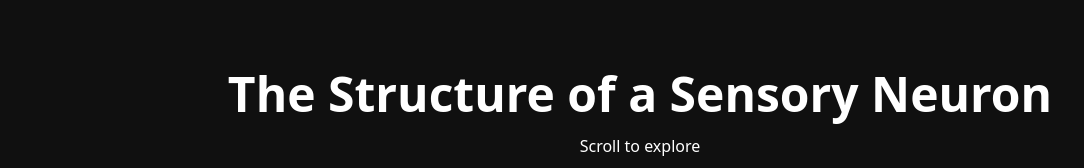
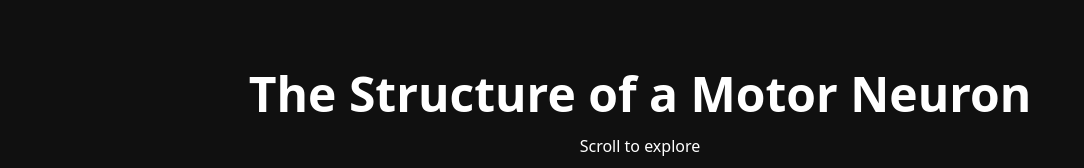
Before and after one commit to Akash-whitgift/NeuronWebsite, a SvelteKit app: page / in a window 1280 px wide. Shown: the part 286-454 px from the top of the page, without its empty margins (0-1084 px from the left). Built offline with nearby package versions, Linux system fonts and the light colour scheme; no server answers.

Commit message:
Update Title

```diff
--- a/src/routes/+page.svelte
+++ b/src/routes/+page.svelte
@@ -276,7 +276,7 @@
 <div class="fixed inset-0 z-10 h-screen w-screen scroll-container" bind:this={scrollContainer}>
   <section class="section">
     <div class="p-4 rounded backdrop-blur-sm bg-black/30 bg-opacity-75 ">
-      <h1 class="text-5xl font-bold mb-4">The Structure of a Sensory Neuron</h1>
+      <h1 class="text-5xl font-bold mb-4">The Structure of a Motor Neuron</h1>
       <p class="text-center">Scroll to explore</p>
     </div>
   </section>
```
